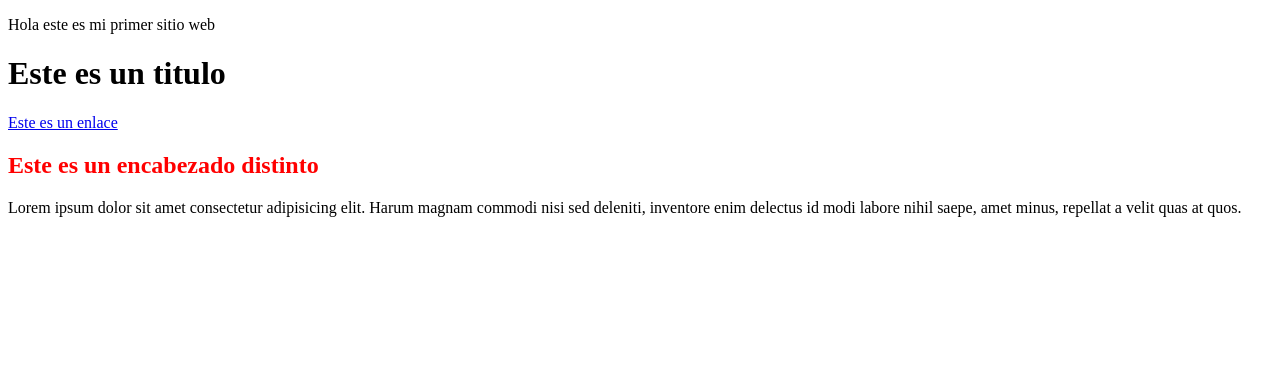
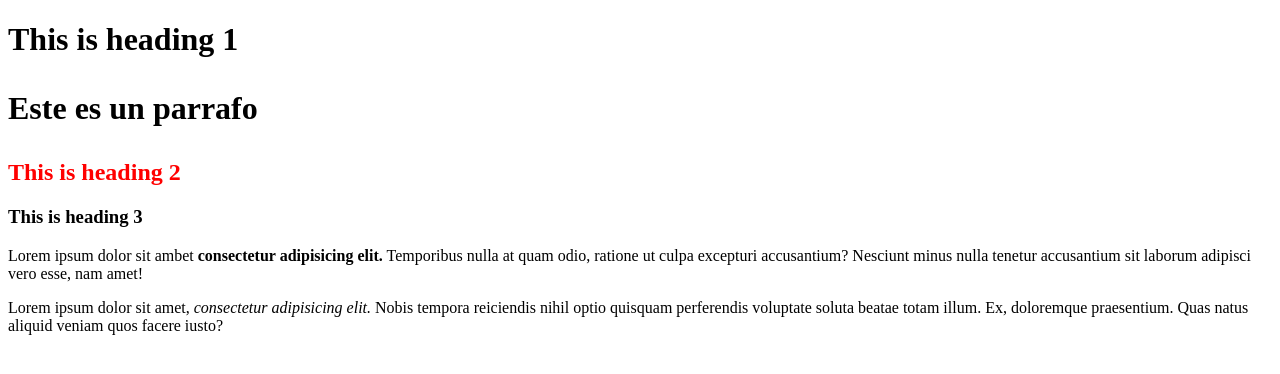
Before and after one commit to cleiderman/proyecto.html_css_js, a plain HTML site: page index.html in a window 1280 px wide. Drawn offline with Linux system fonts and the light colour scheme.

Commit message:
html.parrafos

```diff
--- a/index.html
+++ b/index.html
@@ -8,13 +8,18 @@
     <link rel="stylesheet" href="css/estilos.css">
 </head>
 <body>
-    <p>Hola este es mi primer sitio web</p>
-    <h1>Este es un titulo</h1>
-    <a href="#">Este es un enlace</a>
-    <div>
-        <h2>Este es un encabezado distinto</h2>
-        <p>Lorem ipsum dolor sit amet consectetur adipisicing elit. Harum magnam commodi nisi sed deleniti, inventore enim delectus id modi labore nihil saepe, amet minus, repellat a velit quas at quos.
-        </p>
-    </div>
+    <h1>
+        This is heading 1
+        <p>Este es un parrafo</p>
+    </h1>
+    <h2>This is heading 2</h2>
+    <h3>This is heading 3</h3>
+    <p>
+        Lorem ipsum dolor sit ambet <b> consectetur adipisicing elit.</b> Temporibus nulla at quam odio, ratione ut culpa excepturi accusantium? Nesciunt minus nulla tenetur accusantium sit laborum adipisci vero esse, nam amet!
+    </p>
+    <p>
+        Lorem ipsum dolor sit amet, <i> consectetur adipisicing elit.</i> Nobis tempora reiciendis nihil optio quisquam perferendis voluptate soluta beatae totam illum. Ex, doloremque praesentium. Quas natus aliquid veniam quos facere iusto?
+    </p>
+
 </body>
 </html>
```
